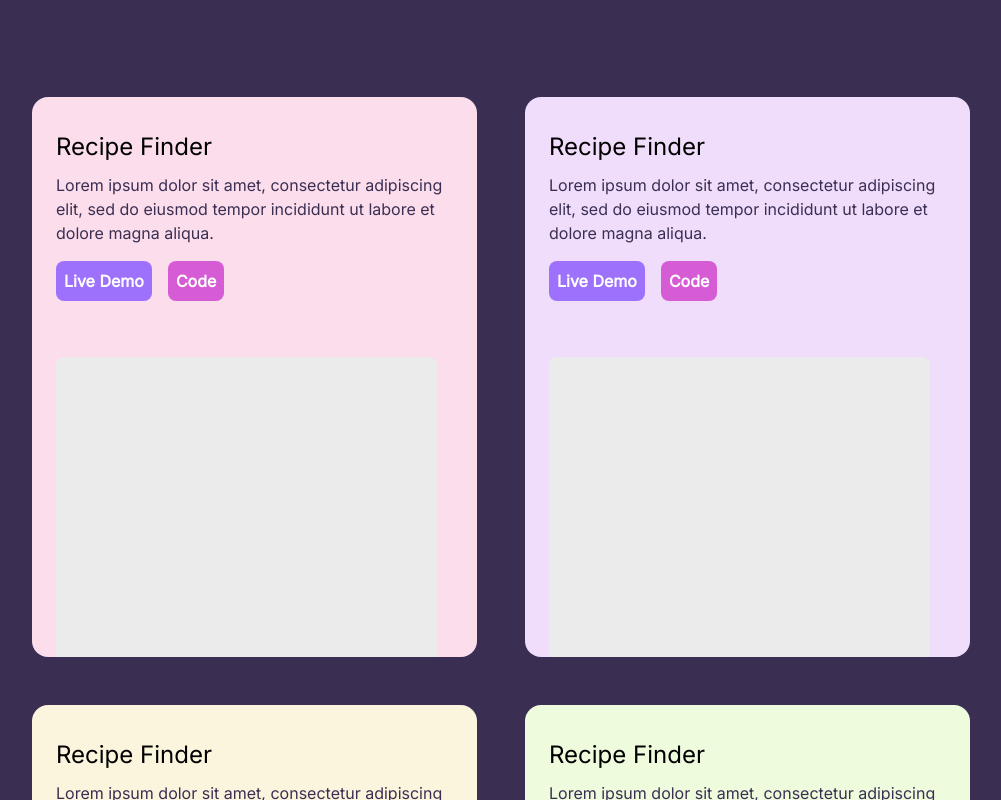
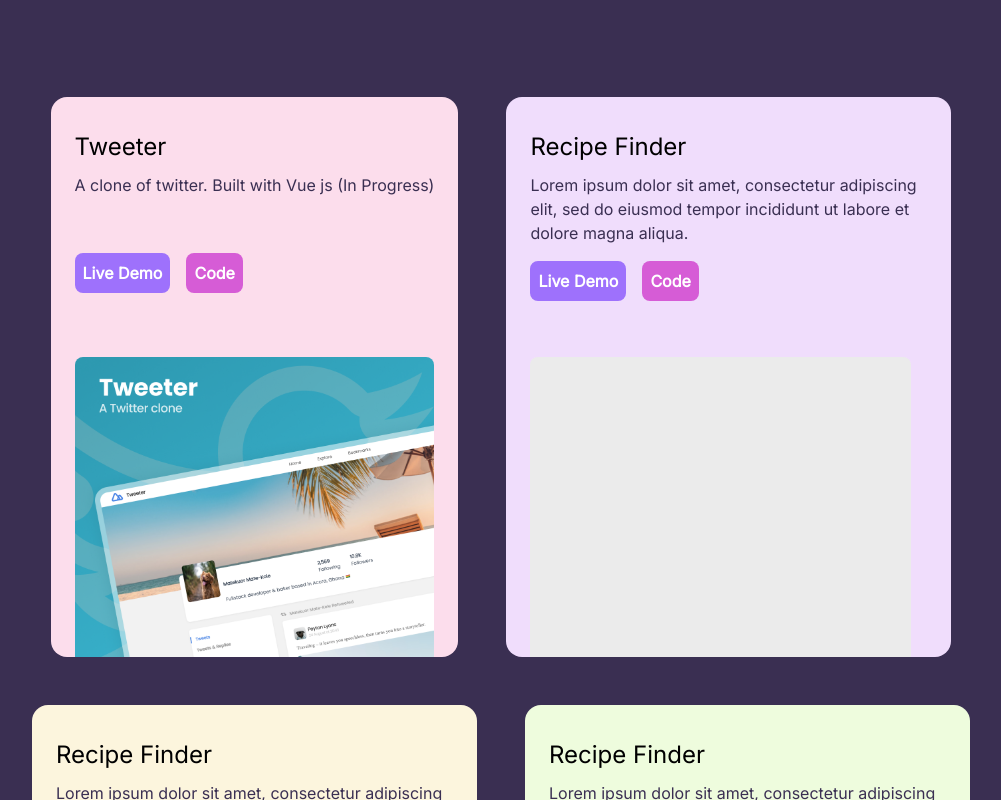
Before and after one commit to Tekuor/portfolio, a Vue app: page / in a window 1280 px wide. Shown: the part 2540-3340 px from the top of the page, without its empty margins (139-1140 px from the left). Built offline with nearby package versions, Linux system fonts and the light colour scheme; what vue-js-modal would draw is missing.

Commit message:
Added image

```diff
--- a/src/components/Projects.vue
+++ b/src/components/Projects.vue
@@ -6,15 +6,16 @@
           class="project-card lg:mr-12 lg:mb-0 mb-10"
           style="background: #fcddec;"
         >
-          <h4 class="project-heading mx-6 mt-8">Recipe Finder</h4>
-          <p class="mt-2 mx-6 project-text">
-            Lorem ipsum dolor sit amet, consectetur adipiscing elit, sed do
-            eiusmod tempor incididunt ut labore et dolore magna aliqua.
+          <h4 class="project-heading mx-6 mt-8">Tweeter</h4>
+          <p class="mt-2 mx-6 project-text h-16">
+            A clone of twitter. Built with Vue js (In Progress)
           </p>
           <div class="flex flex-row mx-6 mt-4">
             <a
+              href="https://tweeter-g.herokuapp.com/"
               class="project-button p-2 cursor-pointer"
               style="background:#9e71fc"
+              target="_blank"
               >Live Demo</a
             >
             <a
@@ -24,7 +25,13 @@
             >
           </div>
 
-          <div class="project-image mx-6 mt-14"></div>
+          <div
+            class="project-image mx-6 mt-16"
+            v-bind:style="{
+              'background-image':
+                'url(' + require('../assets/tweeter.png') + ')',
+            }"
+          ></div>
         </div>
 
         <div class="project-card" style="background: #F0DDFC;">
@@ -144,6 +151,10 @@ export default {};
   height: 300px;
   background: #ebebeb;
   border-radius: 8px 8px 0px 0px;
+  background-size: 100%, 100%;
+  background-position: center;
+  background-size: cover;
+  background-repeat: no-repeat;
 }
 
 @media only screen and (max-width: 700px) {
```
Also changed, not shown: src/assets/tweeter.png (added).
